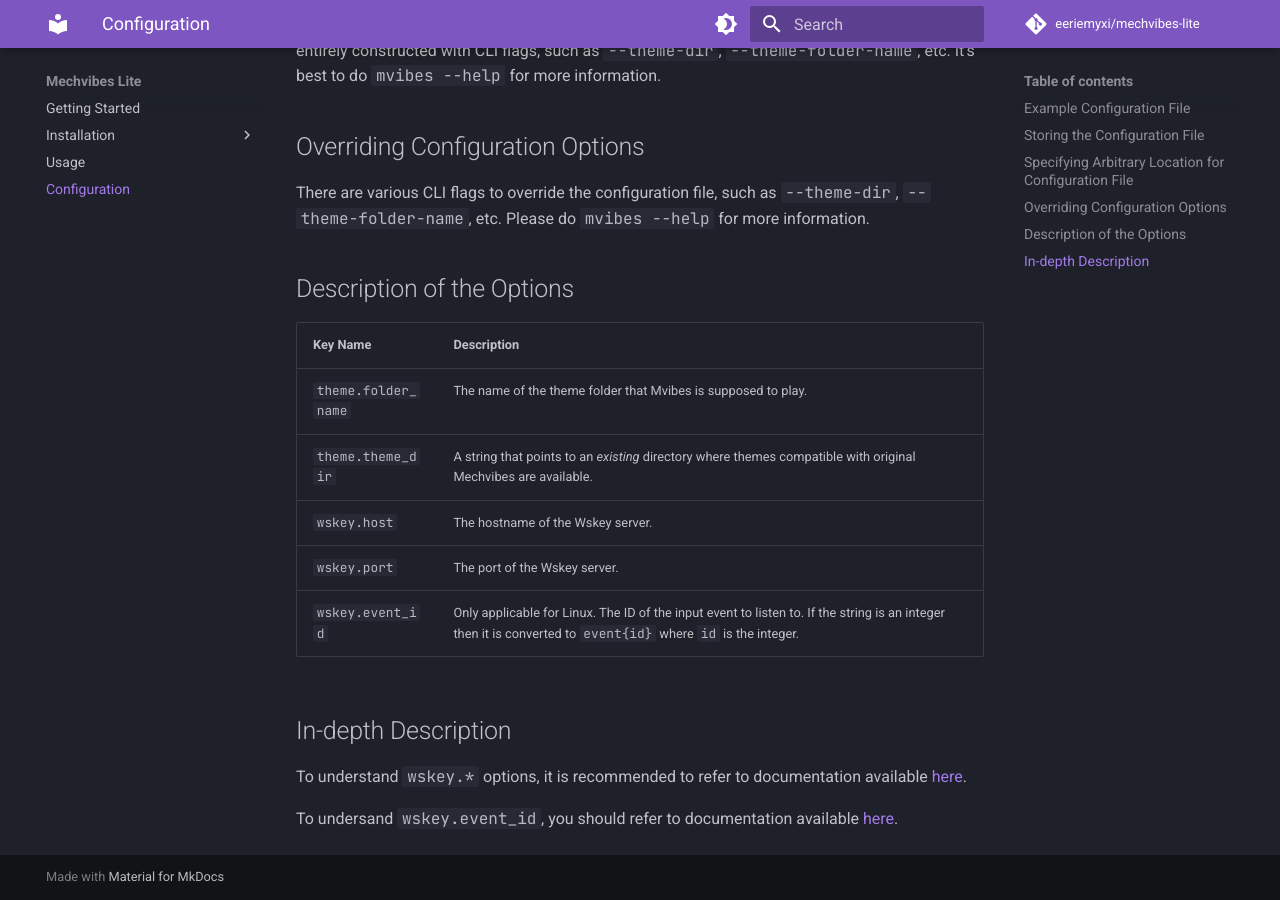
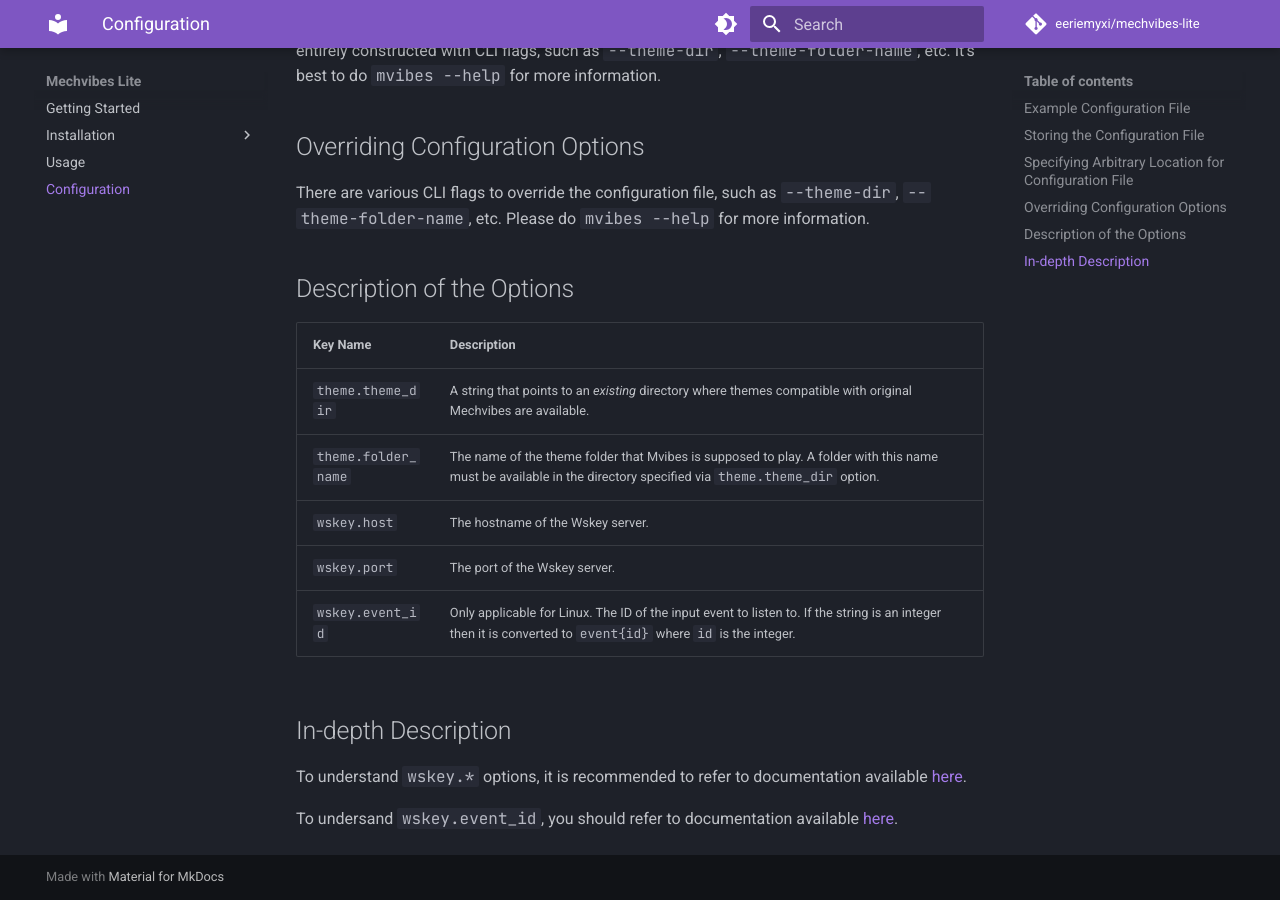
Before and after one commit to eeriemyxi/mechvibes-lite, an MkDocs documentation site: the page built from docs/configuration.md, in a window 1280 px wide and 900 px high, scrolled down 1311 px. Built offline with MkDocs 1.6.1 and Material for MkDocs 9.7.7, drawn with Linux system fonts in a browser that asks for light colours; comment, search, counter and statistics services are not loaded.

Commit message:
fix(docs): more sensible description for theme.folder_name

```diff
--- a/docs/configuration.md
+++ b/docs/configuration.md
@@ -55,8 +55,8 @@
 ## Description of the Options
 | Key Name | Description |
 |---|---|
-| `theme.folder_name` | The name of the theme folder that Mvibes is supposed to play. |
-| `theme.theme_dir` | A string that points to an _existing_ directory where themes compatible with original Mechvibes are available. |
+| `theme.theme_dir` | A string that points to an _existing_ directory where themes compatible with original Mechvibes are available.
+| `theme.folder_name` | The name of the theme folder that Mvibes is supposed to play. A folder with this name must be available in the directory specified via `theme.theme_dir` option. |
 | `wskey.host` | The hostname of the Wskey server. |
 | `wskey.port` | The port of the Wskey server.  |
 | `wskey.event_id`  | Only applicable for Linux. The ID of the input event to listen to. If the string is an integer then it is converted to `event{id}` where `id` is the integer.|
```
